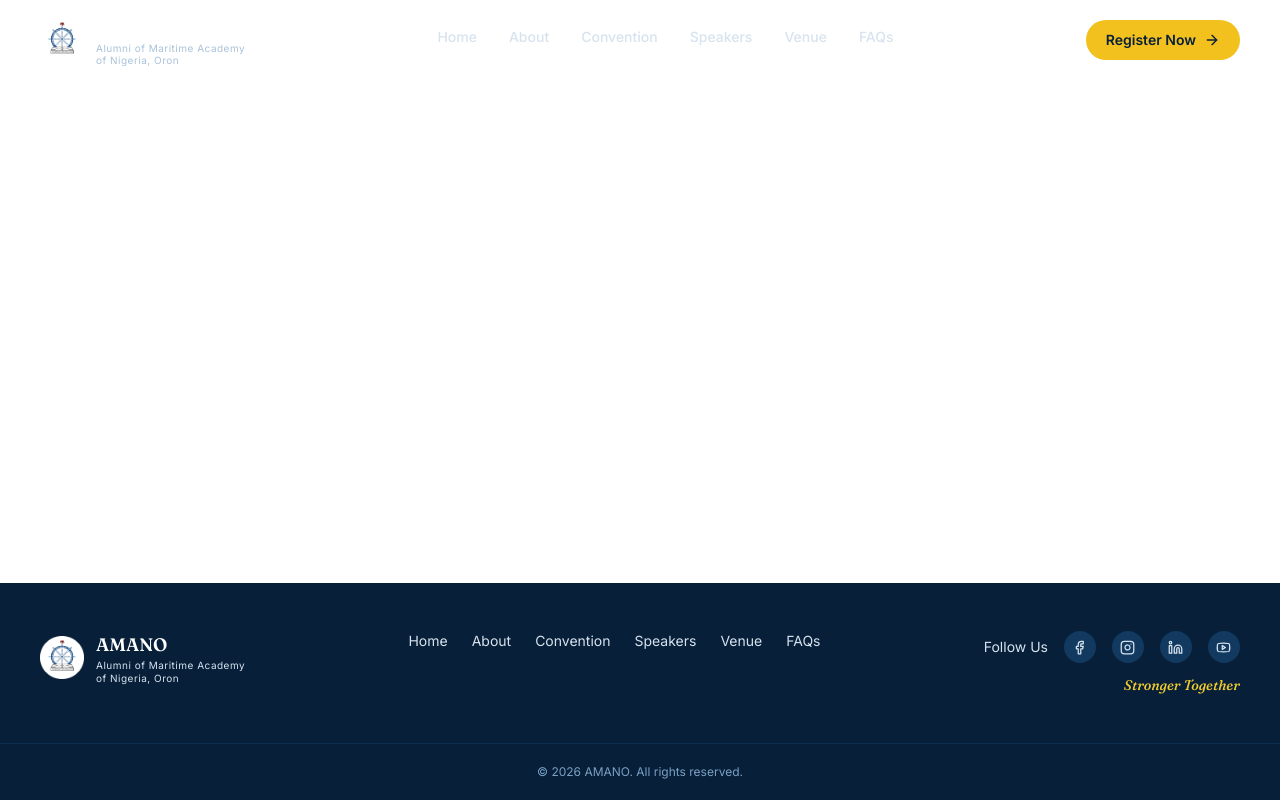
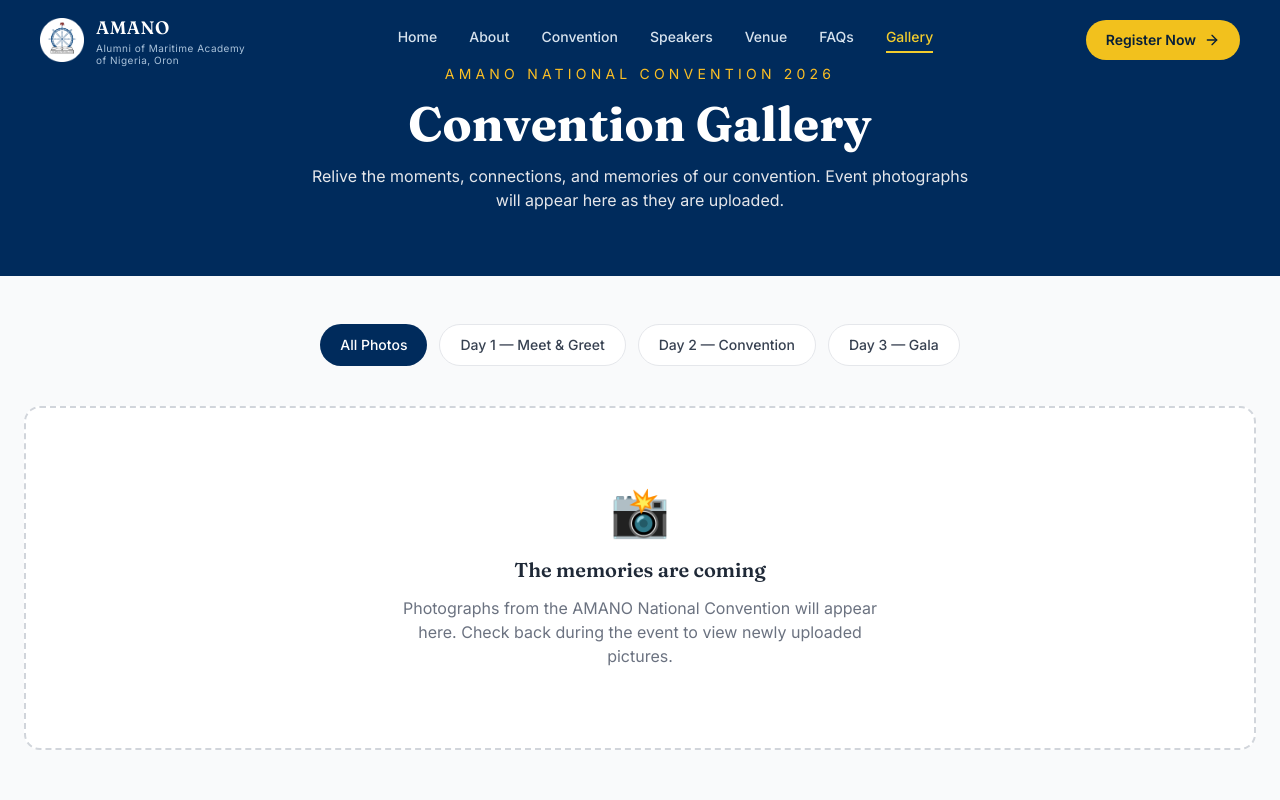
Before and after one commit to Emitis12/amano, a React (Vite) app: page /gallerie in a window 1280 px wide. Shown: the top 800 px of the page. Built offline with nearby package versions, Linux system fonts and the light colour scheme.

Commit message:
gallery added

```diff
--- a/src/App.jsx
+++ b/src/App.jsx
@@ -1,22 +1,29 @@
+
 import { Routes, Route, useLocation } from 'react-router-dom'
 import { useEffect } from 'react'
+
 import Navbar from './components/Navbar.jsx'
 import Footer from './components/Footer.jsx'
 import RegistrationModal from './components/RegistrationModal.jsx'
 import { RegistrationModalProvider } from './context/RegistrationModalContext.jsx'
+
 import Home from './pages/Home.jsx'
 import About from './pages/About.jsx'
 import Convention from './pages/Convention.jsx'
 import Speakers from './pages/Speakers.jsx'
 import Venue from './pages/Venue.jsx'
 import FAQs from './pages/FAQs.jsx'
-import WelcomeNote from "./components/WelcomeNote";
+import Gallerie from './pages/Gallerie.jsx'
+
+import WelcomeNote from './components/WelcomeNote'
 
 function ScrollToTop() {
   const { pathname } = useLocation()
+
   useEffect(() => {
     window.scrollTo(0, 0)
   }, [pathname])
+
   return null
 }
 
@@ -26,6 +33,7 @@ export default function App() {
       <div className="min-h-screen flex flex-col">
         <ScrollToTop />
         <Navbar />
+
         <main className="flex-1">
           <Routes>
             <Route path="/" element={<Home />} />
@@ -34,10 +42,13 @@ export default function App() {
             <Route path="/speakers" element={<Speakers />} />
             <Route path="/venue" element={<Venue />} />
             <Route path="/faqs" element={<FAQs />} />
+            <Route path="/gallerie" element={<Gallerie />} />
           </Routes>
         </main>
+
         <Footer />
       </div>
+
       <RegistrationModal />
     </RegistrationModalProvider>
   )
--- a/src/components/Navbar.jsx
+++ b/src/components/Navbar.jsx
@@ -10,6 +10,7 @@ const links = [
   { to: '/speakers', label: 'Speakers' },
   { to: '/venue', label: 'Venue' },
   { to: '/faqs', label: 'FAQs' },
+  { to: '/gallerie', label: 'Gallery' },
 ]
 
 export default function Navbar() {
--- /dev/null
+++ b/src/pages/Gallerie.jsx
@@ -0,0 +1,66 @@
+
+import { useState } from 'react'
+
+export default function Gallerie() {
+  const [activeTab, setActiveTab] = useState('all')
+
+  const tabs = [
+    { label: 'All Photos', value: 'all' },
+    { label: 'Day 1 — Meet & Greet', value: 'day1' },
+    { label: 'Day 2 — Convention', value: 'day2' },
+    { label: 'Day 3 — Gala', value: 'day3' },
+  ]
+
+  return (
+    <section className="min-h-screen bg-gray-50">
+      <div className="bg-[#002B5C] text-white py-16 px-6 text-center">
+        <p className="text-sm uppercase tracking-[0.3em] text-amber-400 mb-4">
+          AMANO National Convention 2026
+        </p>
+
+        <h1 className="text-4xl md:text-5xl font-bold mb-4">
+          Convention Gallery
+        </h1>
+
+        <p className="max-w-2xl mx-auto text-gray-200">
+          Relive the moments, connections, and memories of our convention.
+          Event photographs will appear here as they are uploaded.
+        </p>
+      </div>
+
+      <div className="max-w-7xl mx-auto px-6 py-12">
+        <div className="flex flex-wrap gap-3 justify-center mb-10">
+          {tabs.map((tab) => (
+            <button
+              key={tab.value}
+              type="button"
+              onClick={() => setActiveTab(tab.value)}
+              className={`px-5 py-2.5 rounded-full text-sm font-medium transition ${
+                activeTab === tab.value
+                  ? 'bg-[#002B5C] text-white'
+                  : 'bg-white text-gray-700 border border-gray-200 hover:border-[#002B5C]'
+              }`}
+            >
+              {tab.label}
+            </button>
+          ))}
+        </div>
+
+        <div className="rounded-2xl border-2 border-dashed border-gray-300 bg-white py-20 px-6 text-center">
+          <div className="text-5xl mb-5" aria-hidden="true">
+            📸
+          </div>
+
+          <h2 className="text-xl font-semibold text-gray-800 mb-3">
+            The memories are coming
+          </h2>
+
+          <p className="text-gray-500 max-w-lg mx-auto">
+            Photographs from the AMANO National Convention will appear here.
+            Check back during the event to view newly uploaded pictures.
+          </p>
+        </div>
+      </div>
+    </section>
+  )
+}
```
